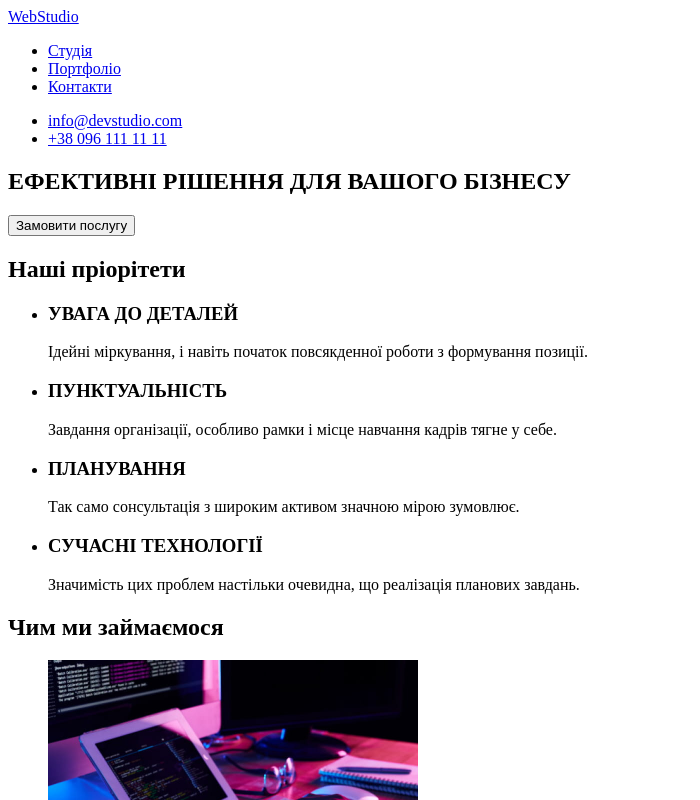
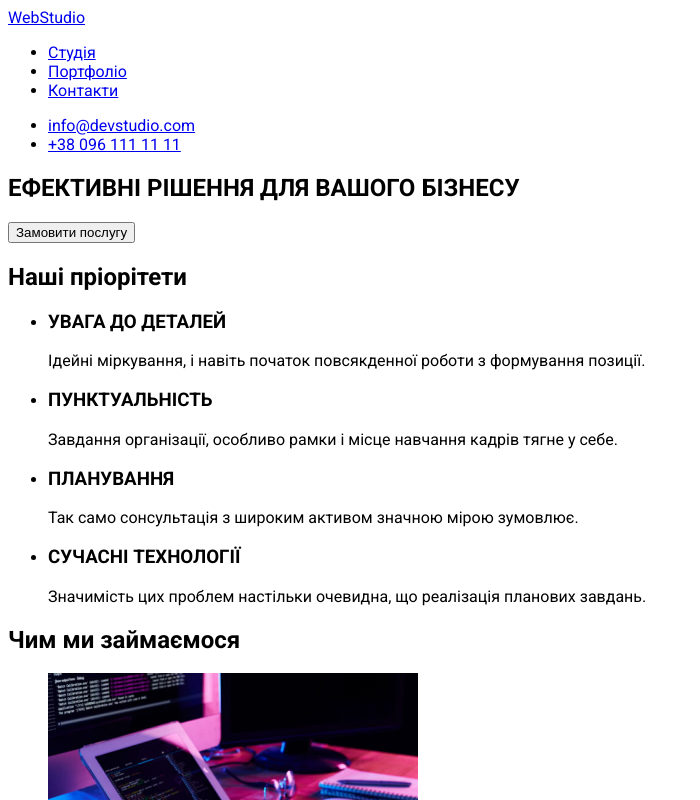
Before and after one commit to george96zb/goit-markup-hw-02, a plain HTML site: page index.html in a window 1280 px wide. Shown: the top 800 px of the page, without its empty margins (0-700 px from the left). Drawn offline with Linux system fonts and the light colour scheme.

Commit message:
Added Fonts and initial styles

```diff
--- a/css/styles.css
+++ b/css/styles.css
@@ -1,5 +1,17 @@
 :root {
+  /* Colors */
+  --color1: #212121;
+  --color2: #757575;
+  --color3: #ffffff;
+  --color4: #000000;
+  --color5: #2196f3;
+  --color6: #2f303a;
+  --color7: rgba(255, 255, 255, 0.6);
+  --color8: #ececec;
+  --color9: #f5f4fa;
+  --color10: #eeeeee;
 }
 
 body {
+  font-family: 'Roboto', sans-serif;
 }
--- a/index.html
+++ b/index.html
@@ -5,10 +5,17 @@
     <!-- IE10 and below only -->
     <meta http-equiv="X-UA-Compatible" content="IE=edge" />
     <meta name="viewport" content="width=device-width, initial-scale=1.0" />
-    <title>Document</title>
+    <title>WebStudio</title>
+    <link rel="preconnect" href="https://fonts.googleapis.com" />
+    <link rel="preconnect" href="https://fonts.gstatic.com" crossorigin />
+    <link
+      href="https://fonts.googleapis.com/css2?family=Raleway:wght@700&family=Roboto:wght@400;500;700;900&display=swap"
+      rel="stylesheet"
+    />
     <link rel="stylesheet" href="./css/styles.css" />
   </head>
   <body>
+    <!-- WebStudio header -->
     <header>
       <a href="./index.html">WebStudio</a>
       <nav>
@@ -24,7 +31,7 @@
       </ul>
     </header>
     <main>
-      <!-- Section about business priorities -->
+      <!-- Section hero about business priorities -->
       <section>
         <h1>ЕФЕКТИВНІ РІШЕННЯ ДЛЯ ВАШОГО БІЗНЕСУ</h1>
         <button type="button">Замовити послугу</button>
@@ -92,6 +99,7 @@
         </ul>
       </section>
     </main>
+    <!-- WebStudio footer -->
     <footer>
       <a href="./index.html">WebStudio</a>
       <address>
```
Also changed, not shown: portfolio.html (+42 -7 lines).
